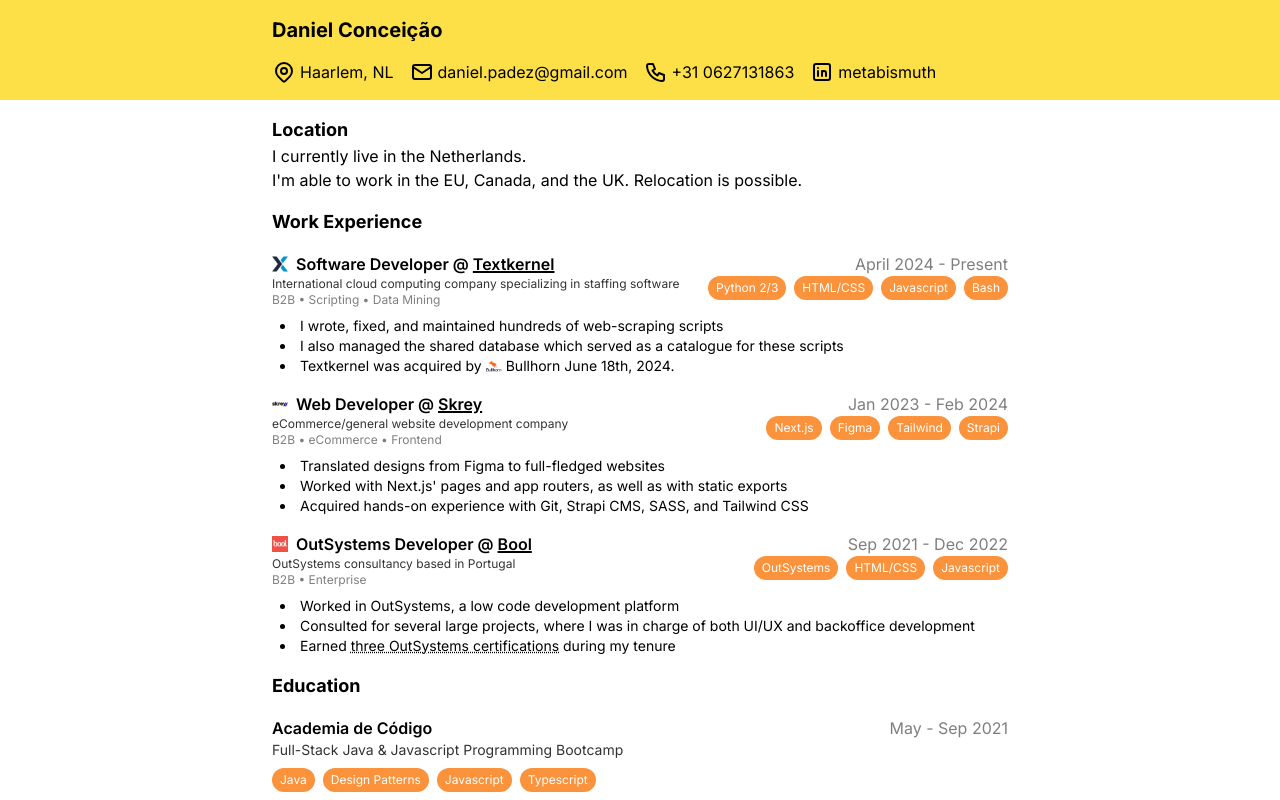
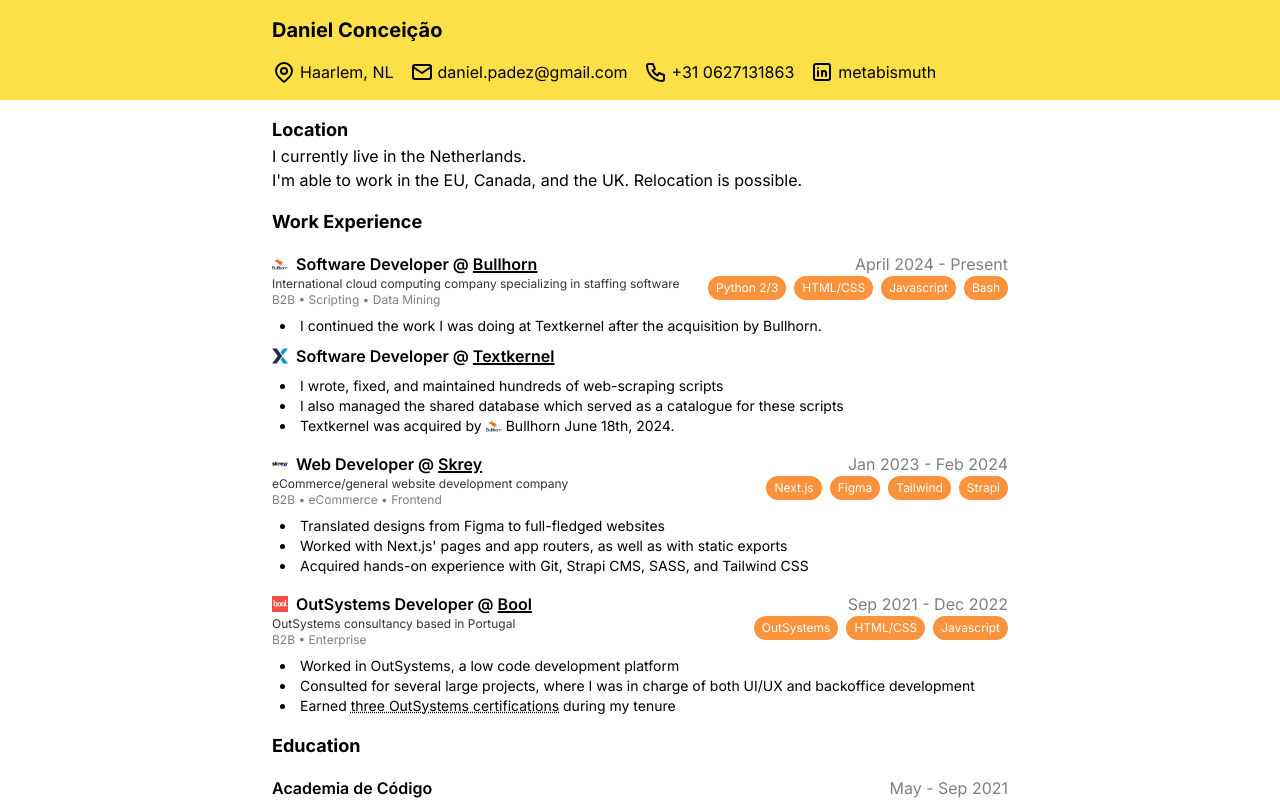
Before and after one commit to metabismuth/cv, a Next.js app: page / in a window 1280 px wide. Shown: the top 800 px of the page. Built offline with nearby package versions, Linux system fonts and the light colour scheme.

Commit message:
frankenstein together the bullhorn and tk thing

```diff
--- a/src/app/page.tsx
+++ b/src/app/page.tsx
@@ -35,13 +35,23 @@
           <div className="flex flex-col gap-4 mt-4">
             <WorkExperience
               title="Software Developer"
+              companyName="Bullhorn"
+              companyLink="https://www.linkedin.com/company/bullhorn/"
+              companyIcon="bullhorn.jpg"
+              date="April 2024 - Present"
+              companyTags={["B2B", "Scripting", "Data Mining"]}
+              techTags={["Python 2/3", "HTML/CSS", "Javascript", "Bash"]}
+              companyDesc="International cloud computing company specializing in staffing software"
+              bullets={[
+                "I continued the work I was doing at Textkernel after the acquisition by Bullhorn."
+              ]}
+              className="-mb-2"
+            />
+            <WorkExperience
+              title="Software Developer"
               companyName="Textkernel"
               companyLink="https://www.linkedin.com/company/textkernel/"
               companyIcon="textkernel.jpg"
-              date="April 2024 - Present"
-              companyDesc="International cloud computing company specializing in staffing software"
-              companyTags={["B2B", "Scripting", "Data Mining"]}
-              techTags={["Python 2/3", "HTML/CSS", "Javascript", "Bash"]}
               bullets={[
                 "I wrote, fixed, and maintained hundreds of web-scraping scripts",
                 "I also managed the shared database which served as a catalogue for these scripts",
--- a/src/components/WorkExperience.tsx
+++ b/src/components/WorkExperience.tsx
@@ -4,14 +4,15 @@
 
 export interface WorkExperienceProps {
   title: ReactNode;
-  date: ReactNode;
+  date?: ReactNode;
   companyName: string;
   companyLink: string;
   companyIcon: string;
-  companyDesc: ReactNode;
+  companyDesc?: ReactNode;
   companyTags?: ReactNode[];
   techTags?: ReactNode[];
-  bullets: ReactNode[];
+  bullets?: ReactNode[];
+  className?: string;
 }
 
 export default function WorkExperience({
@@ -23,11 +24,12 @@
   companyDesc,
   companyTags,
   bullets,
-  techTags
+  techTags,
+  className
 }: WorkExperienceProps) {
 
   return (
-    <div className="flex flex-col gap-2">
+    <div className={`flex flex-col gap-2 ${className ?? ""}`}>
       <div className="">
         <div className="flex justify-between flex-wrap">
           <div className="flex gap-2 align-center">
@@ -43,11 +45,11 @@
               <Link href={companyLink} className="underline decoration-2">{companyName}</Link>
             </h3>
           </div>
-          <div className="opacity-50">{date}</div>
+          {date && <div className="opacity-50">{date}</div>}
         </div>
         <div className="flex justify-between flex-wrap">
           <div>
-            <div className="text-xs opacity-80">{companyDesc}</div>
+            {companyDesc && <div className="text-xs opacity-80">{companyDesc}</div>}
             {companyTags && <div className="text-xs opacity-50">{companyTags?.join(" • ")}</div>}
           </div>
           <div className="flex flex-wrap gap-2 justify-end">
@@ -64,7 +66,7 @@
       </div>
       <ul className="ml-2 text-sm">
         {
-          bullets.map((bullet, i) => (
+          bullets?.map((bullet, i) => (
             <li key={i} className="list-item list-disc list-inside">{bullet}</li>
           ))
         }
```
